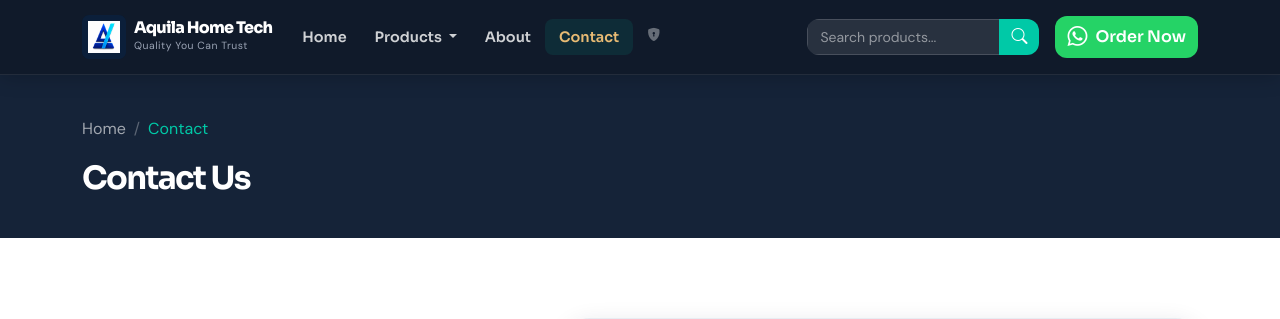
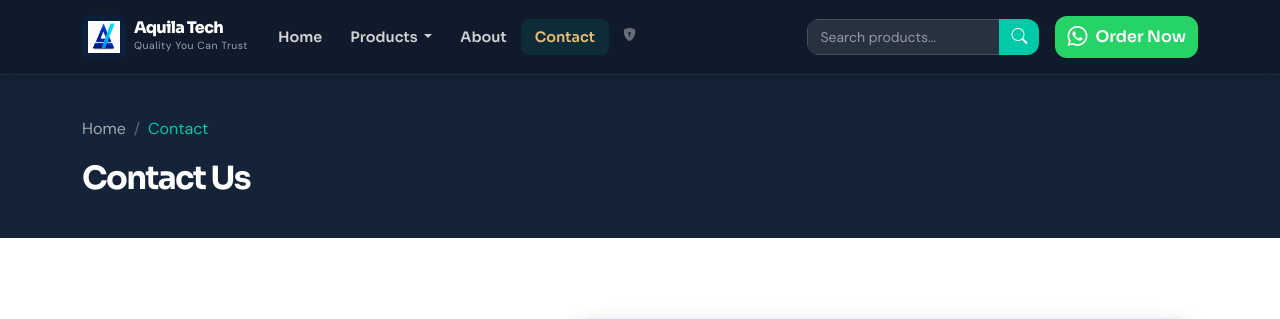
Before and after one commit to aquila4/aquila-home-tech, a Flask app: page /contact in a window 1280 px wide. Shown: the top 319 px of the page. Run offline with Flask 3, Linux system fonts and the light colour scheme; data comes from the database, SQL or seed files in the repository; some libraries are stand-ins or nearby versions.

Commit message:
Align storefront branding and contact expectations

```diff
--- a/app/templates/partials/navbar.html
+++ b/app/templates/partials/navbar.html
@@ -4,9 +4,9 @@
     <!-- Brand -->
     <a class="navbar-brand d-flex align-items-center gap-2" href="{{ url_for('main.index') }}">
       <img src="{{ url_for('static', filename='images/logo/aquila_logo_icon.png') }}"
-           alt="Aquila Home Tech" style="width:44px; height:44px; object-fit:contain;" />
+           alt="Aquila Tech" style="width:44px; height:44px; object-fit:contain;" />
       <div>
-        <span class="brand-name">Aquila Home Tech</span>
+        <span class="brand-name">Aquila Tech</span>
         <small class="d-block brand-tagline">Quality You Can Trust</small>
       </div>
     </a>
```
